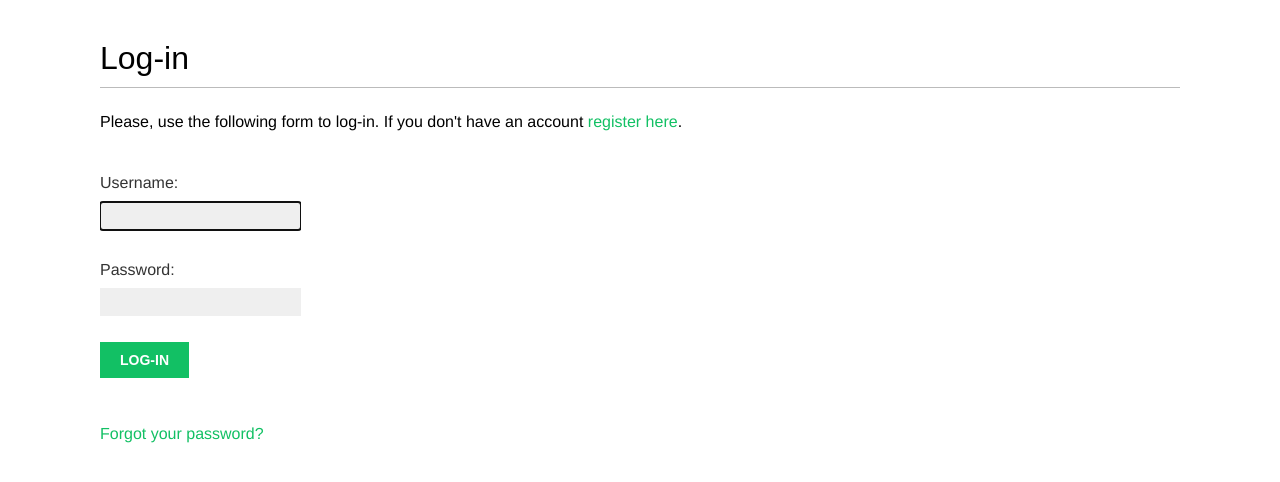
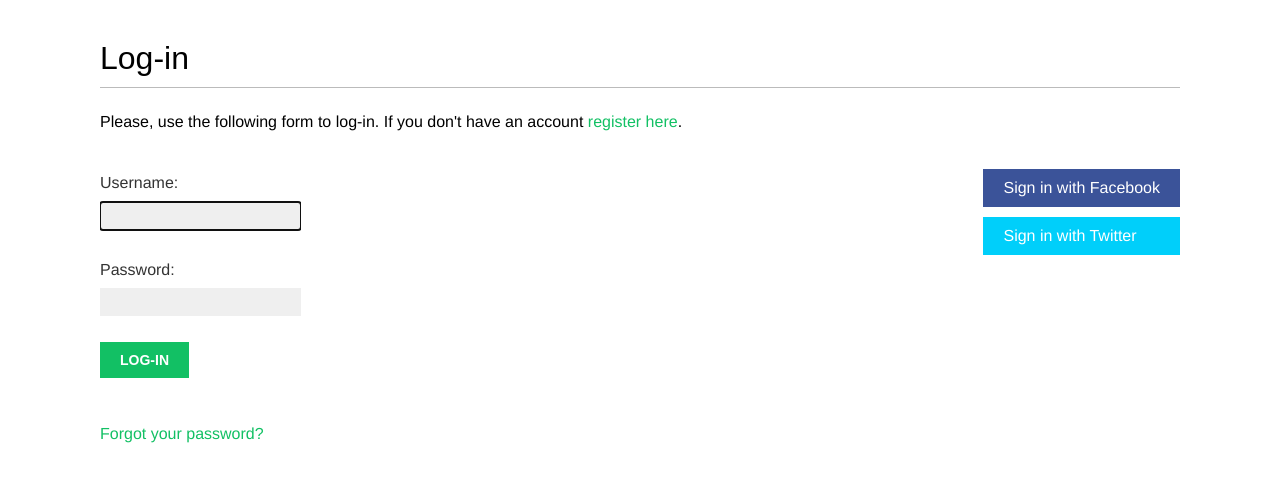
Before and after one commit to Akhmadjon1/social-app, a Django app: page /account/login/ in a window 1280 px wide. Shown: the part 47-529 px from the top of the page. Run offline with Django 4.2, Linux system fonts and the light colour scheme; some web fonts are replaced.

Commit message:
implement facebook and twitter login sectios

```diff
--- a/bookmarks/account/templates/registration/login.html
+++ b/bookmarks/account/templates/registration/login.html
@@ -21,4 +21,19 @@
             <a href="{% url 'password_reset' %}">Forgot your password?</a>
         </p>
     </div>
+
+     <div class="social">
+    <ul>
+      <li class="facebook">
+        <a href="{% url "social:begin" "facebook" %}">
+          Sign in with Facebook
+        </a>
+        </li>
+        <li class="twitter">
+        <a href="{% url "social:begin" "twitter" %}">
+            Sign in with Twitter
+        </a>
+    </li>
+    </ul>
+    </div>
 {%endblock%}
--- a/bookmarks/bookmarks/urls.py
+++ b/bookmarks/bookmarks/urls.py
@@ -21,6 +21,8 @@ from django.conf.urls.static import static
 urlpatterns = [
     path('admin/', admin.site.urls),
     path('account/', include('account.urls')),
+    path('social-auth/',
+         include('social_django.urls', namespace='social')),
 ]
 
 
```
Also changed, not shown: bookmarks/bookmarks/settings.py (+13 -2 lines), bookmarks/db.sqlite3, 3 other files.
